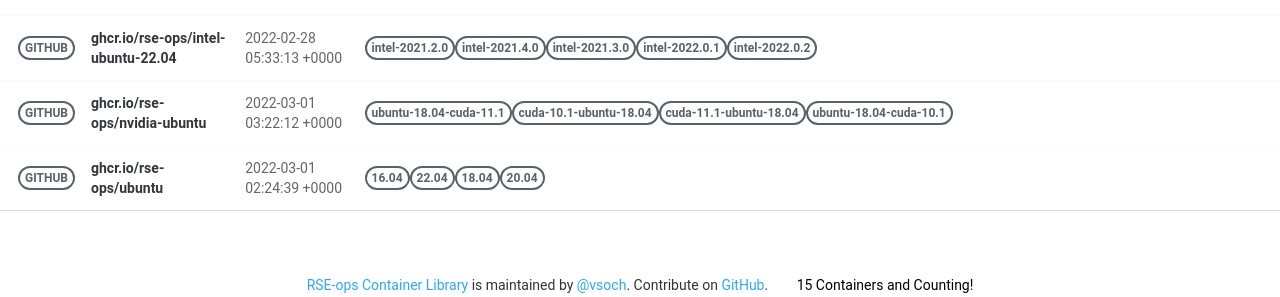
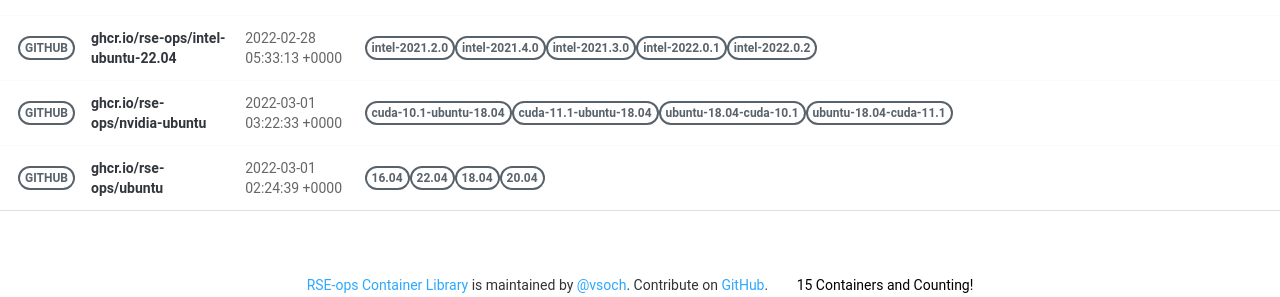
Before and after one commit to rse-ops/docker-images, a Jekyll site: the page built from pages/index.md, in a window 1280 px wide. Shown: the part 966-1263 px from the top of the page. Built offline with Jekyll 4.4.1, drawn with Linux system fonts in a browser that asks for light colours; nearby versions of some CDN libraries; part of the change alters nothing that is shown.

Commit message:
Automated push to update library 2022-03-01

```diff
--- a/_library/ghcr.io-rse-ops-nvidia-ubuntu.md
+++ b/_library/ghcr.io-rse-ops-nvidia-ubuntu.md
@@ -1,14 +1,11 @@
 ---
 layout: container
 name: ghcr.io/rse-ops/nvidia-ubuntu
-updated_at: 2022-03-01 03:22:12.927808
+updated_at: 2022-03-01 03:22:33.100333
 
 
 container_url: https://github.com/orgs/rse-ops/packages/container/package/nvidia-ubuntu
 versions:
- - tag: ubuntu-18.04-cuda-11.1
-   dockerfile: https://github.com/rse-ops/docker-images/blob/main/nvidia-ubuntu/Dockerfile
-   manifest: https://crane.ggcr.dev/manifest/ghcr.io/rse-ops/nvidia-ubuntu:ubuntu-18.04-cuda-11.1
  - tag: cuda-10.1-ubuntu-18.04
    dockerfile: https://github.com/rse-ops/docker-images/blob/main/nvidia-ubuntu/Dockerfile
    manifest: https://crane.ggcr.dev/manifest/ghcr.io/rse-ops/nvidia-ubuntu:cuda-10.1-ubuntu-18.04
@@ -18,5 +15,8 @@ versions:
  - tag: ubuntu-18.04-cuda-10.1
    dockerfile: https://github.com/rse-ops/docker-images/blob/main/nvidia-ubuntu/Dockerfile
    manifest: https://crane.ggcr.dev/manifest/ghcr.io/rse-ops/nvidia-ubuntu:ubuntu-18.04-cuda-10.1
+ - tag: ubuntu-18.04-cuda-11.1
+   dockerfile: https://github.com/rse-ops/docker-images/blob/main/nvidia-ubuntu/Dockerfile
+   manifest: https://crane.ggcr.dev/manifest/ghcr.io/rse-ops/nvidia-ubuntu:ubuntu-18.04-cuda-11.1
 
 ---
```
